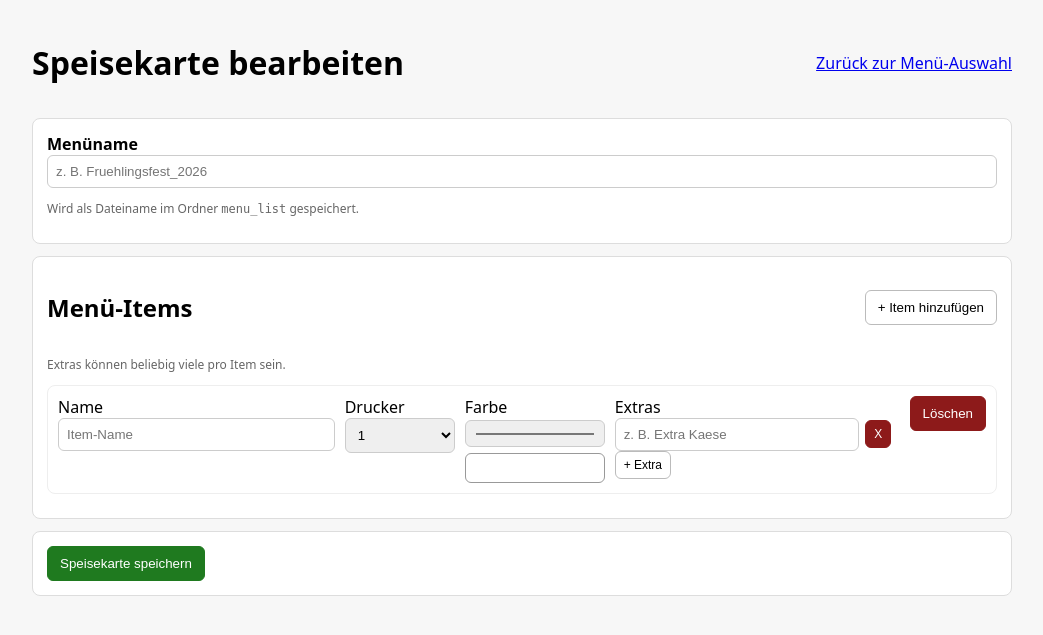
After one commit to philipp-btz/kitchenhelper, a Flask app: page /menus/editor in a window 1280 px wide. The commit adds this page. Shown: the top 635 px of the page, without its empty margins (118-1161 px from the left). Run offline with Flask 3, Linux system fonts and the light colour scheme; parts of the project's set-up code (start-up, migrations or seed data) failed here and were passed over.

Commit message:
Menu editor and prettyer ui

```diff
--- a/app.py
+++ b/app.py
@@ -64,6 +64,7 @@ printer_dict = config.get("printer_dict", {})
 logging.info(f"printer_dict: {printer_dict}")
 
 app = Flask(__name__)
+MENU_DIR = os.path.join(os.path.dirname(__file__), 'menu_list')
 
 
 def update_order(
@@ -179,13 +180,122 @@ def menus_view() -> Any:
     # list available menu files from the `menu_list` folder
     files = mp.list_menu_files()
     menus = []
-    base_dir = os.path.join(os.path.dirname(__file__), 'menu_list')
     for f in files:
         if f.lower().endswith('.json'):
             menus.append({'file': f, 'title': os.path.splitext(f)[0]})
     # optional confirmation from query string
     selected = request.args.get('selected')
-    return render_template('menu_selector.html', menus=menus, selected=selected)
+    saved = request.args.get('saved')
+    return render_template('menu_selector.html', menus=menus, selected=selected, saved=saved)
+
+
+def _menu_path_from_file(menu_file: str) -> Optional[str]:
+    safe_file = secure_filename(menu_file or "")
+    if not safe_file.lower().endswith(".json"):
+        return None
+    full_path = os.path.abspath(os.path.join(MENU_DIR, safe_file))
+    menu_root = os.path.abspath(MENU_DIR)
+    if not full_path.startswith(menu_root + os.sep) and full_path != menu_root:
+        return None
+    return full_path
+
+
+def _normalize_menu_item(raw: Dict[str, Any], item_id: int) -> Dict[str, Any]:
+    extras_raw = raw.get("extras", [])
+    if isinstance(extras_raw, str):
+        extras = [e.strip() for e in extras_raw.replace("\r", "").split("\n") if e.strip()]
+    elif isinstance(extras_raw, list):
+        extras = [str(e).strip() for e in extras_raw if str(e).strip()]
+    else:
+        extras = []
+    printer_raw = raw.get("printer", 1)
+    try:
+        printer = int(printer_raw)
+    except Exception:
+        printer = 1
+    printer = 1 if printer not in (1, 2) else printer
+
+    item: Dict[str, Any] = {
+        "id": item_id,
+        "name": str(raw.get("name", "")).strip(),
+        "printer": printer,
+        "extras": extras,
+    }
+    bg_color = str(raw.get("bg_color", "")).strip()
+    if bg_color:
+        item["bg_color"] = bg_color
+    return item
+
+
+@app.route('/menus/editor')
+def menus_editor() -> Any:
+    menu_file = request.args.get('menu_file', '').strip()
+    menu_name = request.args.get('menu_name', '').strip()
+    loaded_file = ""
+    items: List[Dict[str, Any]] = []
+    error = request.args.get('error')
+    if menu_file:
+        path = _menu_path_from_file(menu_file)
+        if not path or not os.path.exists(path):
+            return redirect(url_for('menus_view'))
+        try:
+            with open(path, 'r', encoding='utf-8') as f:
+                raw_items = cast(List[Dict[str, Any]], json.load(f))
+            items = [_normalize_menu_item(it, idx + 1) for idx, it in enumerate(raw_items) if isinstance(it, dict)]
+            loaded_file = os.path.basename(path)
+            if not menu_name:
+                menu_name = os.path.splitext(loaded_file)[0]
+        except Exception:
+            error = "Die ausgewählte Menüdatei konnte nicht geladen werden."
+    return render_template(
+        'menu_editor.html',
+        items=items,
+        menu_name=menu_name,
+        loaded_file=loaded_file,
+        error=error,
+    )
+
+
+@app.route('/menus/save', methods=['POST'])
+def menus_save() -> Any:
+    os.makedirs(MENU_DIR, exist_ok=True)
+    menu_name = request.form.get('menu_name', '').strip()
+    items_json = request.form.get('items_json', '').strip()
+    loaded_file = request.form.get('loaded_file', '').strip()
+
+    if not menu_name:
+        return redirect(url_for('menus_editor', menu_file=loaded_file, error="Bitte einen Menü-Namen angeben."))
+
+    filename = secure_filename(menu_name)
+    if not filename:
+        return redirect(url_for('menus_editor', menu_file=loaded_file, error="Ungültiger Menü-Name."))
+    if not filename.lower().endswith('.json'):
+        filename += '.json'
+
+    target_path = _menu_path_from_file(filename)
+    if not target_path:
+        return redirect(url_for('menus_editor', menu_file=loaded_file, error="Ungültiger Dateiname."))
+
+    try:
+        raw_items = cast(List[Dict[str, Any]], json.loads(items_json)) if items_json else []
+    except Exception:
+        return redirect(url_for('menus_editor', menu_file=loaded_file, error="Menüdaten konnten nicht gelesen werden."))
+
+    items: List[Dict[str, Any]] = []
+    for raw in raw_items:
+        if not isinstance(raw, dict):
+            continue
+        normalized = _normalize_menu_item(raw, len(items) + 1)
+        if normalized["name"]:
+            items.append(normalized)
+
+    if not items:
+        return redirect(url_for('menus_editor', menu_file=loaded_file, error="Bitte mindestens ein Menü-Item mit Namen anlegen."))
+
+    with open(target_path, 'w', encoding='utf-8') as f:
+        json.dump(items, f, ensure_ascii=False, indent=2)
+
+    return redirect(url_for('menus_view', selected=os.path.splitext(filename)[0], saved=filename))
 
 
 @app.route('/menus/select', methods=['POST'])
--- /dev/null
+++ b/templates/menu_editor.html
@@ -0,0 +1,176 @@
+<!doctype html>
+<html lang="de">
+  <head>
+    <meta charset="utf-8">
+    <meta name="viewport" content="width=device-width, initial-scale=1">
+    <title>Speisekarte bearbeiten</title>
+    <style>
+      body{font-family:system-ui,Arial;margin:20px;background:#f7f7f7}
+      .wrap{max-width:980px;margin:0 auto}
+      .top{display:flex;justify-content:space-between;gap:12px;align-items:center;flex-wrap:wrap}
+      .card{background:#fff;border:1px solid #ddd;border-radius:8px;padding:14px;margin-top:12px}
+      .item{display:grid;grid-template-columns:2fr 110px 140px 2fr auto;gap:10px;align-items:start;margin-bottom:10px;padding:10px;border:1px solid #eee;border-radius:8px}
+      .item input,.item select,input[type="text"]{padding:8px;border:1px solid #ccc;border-radius:6px;width:100%;box-sizing:border-box}
+      .muted{font-size:12px;color:#666}
+      .btn{padding:9px 12px;border:1px solid #bbb;border-radius:6px;background:#fff;cursor:pointer}
+      .btn.primary{background:#1f7a1f;color:#fff;border-color:#1f7a1f}
+      .btn.danger{background:#8d1a1a;color:#fff;border-color:#8d1a1a}
+      .btn.small{padding:6px 8px;font-size:12px}
+      .err{padding:10px;border:1px solid #f0b7b7;background:#ffeaea;border-radius:6px;color:#7c1111}
+      .extras-list{display:flex;flex-direction:column;gap:6px}
+      .extra-row{display:flex;gap:6px;align-items:center}
+      .extra-row input{flex:1}
+      .color-preview{margin-top:6px;height:28px;border-radius:6px;border:1px solid #999}
+      @media (max-width:860px){
+        .item{grid-template-columns:1fr}
+      }
+    </style>
+  </head>
+  <body>
+    <div class="wrap">
+      <div class="top">
+        <h1>Speisekarte bearbeiten</h1>
+        <p><a href="/menus">Zurück zur Menü-Auswahl</a></p>
+      </div>
+
+      {% if error %}
+      <div class="err">{{ error }}</div>
+      {% endif %}
+
+      <form method="post" action="/menus/save" id="menu-form">
+        <div class="card">
+          <label for="menu_name"><strong>Menüname</strong></label>
+          <input id="menu_name" name="menu_name" type="text" value="{{ menu_name }}" placeholder="z. B. Fruehlingsfest_2026" required />
+          <p class="muted">Wird als Dateiname im Ordner <code>menu_list</code> gespeichert.</p>
+          <input type="hidden" name="loaded_file" value="{{ loaded_file }}" />
+          <input type="hidden" name="items_json" id="items_json" />
+        </div>
+
+        <div class="card">
+          <div class="top">
+            <h2>Menü-Items</h2>
+            <button type="button" id="add-item" class="btn">+ Item hinzufügen</button>
+          </div>
+          <p class="muted">Extras können beliebig viele pro Item sein.</p>
+          <div id="items-list"></div>
+        </div>
+
+        <div class="card">
+          <button type="submit" class="btn primary">Speisekarte speichern</button>
+        </div>
+      </form>
+    </div>
+
+    <template id="item-template">
+      <div class="item">
+        <div>
+          <label>Name</label>
+          <input class="field-name" type="text" placeholder="Item-Name" required />
+        </div>
+        <div>
+          <label>Drucker</label>
+          <select class="field-printer">
+            <option value="1">1</option>
+            <option value="2">2</option>
+          </select>
+        </div>
+        <div>
+          <label>Farbe</label>
+          <input class="field-bg" type="color" value="#ffffff" />
+          <div class="color-preview"></div>
+        </div>
+        <div>
+          <label>Extras</label>
+          <div class="extras-list"></div>
+          <button type="button" class="btn small add-extra">+ Extra</button>
+        </div>
+        <div>
+          <label>&nbsp;</label>
+          <button type="button" class="btn danger remove-item">Löschen</button>
+        </div>
+      </div>
+    </template>
+
+    <script>
+      const existingItems = {{ items|tojson }};
+      const list = document.getElementById('items-list');
+      const tpl = document.getElementById('item-template');
+
+      function addExtraRow(extrasList, value){
+        const row = document.createElement('div');
+        row.className = 'extra-row';
+        const input = document.createElement('input');
+        input.type = 'text';
+        input.className = 'field-extra';
+        input.placeholder = 'z. B. Extra Kaese';
+        input.value = value || '';
+        const remove = document.createElement('button');
+        remove.type = 'button';
+        remove.className = 'btn small danger';
+        remove.textContent = 'X';
+        remove.addEventListener('click', () => row.remove());
+        row.appendChild(input);
+        row.appendChild(remove);
+        extrasList.appendChild(row);
+      }
+
+      function addItemRow(item){
+        const node = tpl.content.cloneNode(true);
+        const row = node.querySelector('.item');
+        row.querySelector('.field-name').value = item?.name || '';
+        row.querySelector('.field-printer').value = String(item?.printer || 1);
+        const colorInput = row.querySelector('.field-bg');
+        const colorPreview = row.querySelector('.color-preview');
+        colorInput.value = item?.bg_color || '#ffffff';
+        colorPreview.style.backgroundColor = colorInput.value;
+        colorInput.addEventListener('input', () => {
+          colorPreview.style.backgroundColor = colorInput.value;
+        });
+        const extrasList = row.querySelector('.extras-list');
+        const extras = item?.extras || [];
+        if (extras.length){
+          extras.forEach(ex => addExtraRow(extrasList, ex));
+        } else {
+          addExtraRow(extrasList, '');
+        }
+        row.querySelector('.add-extra').addEventListener('click', () => addExtraRow(extrasList, ''));
+        row.querySelector('.remove-item').addEventListener('click', () => row.remove());
+        list.appendChild(row);
+      }
+
+      if (existingItems.length){
+        existingItems.forEach(addItemRow);
+      } else {
+        addItemRow({name: '', printer: 1, bg_color: '#ffffff', extras: []});
+      }
+
+      document.getElementById('add-item').addEventListener('click', () => {
+        addItemRow({name: '', printer: 1, bg_color: '#ffffff', extras: []});
+      });
+
+      document.getElementById('menu-form').addEventListener('submit', (ev) => {
+        const rows = Array.from(document.querySelectorAll('.item'));
+        const items = rows.map((row, idx) => {
+          const extras = Array.from(row.querySelectorAll('.field-extra'))
+            .map(input => (input.value || '').trim())
+            .filter(Boolean);
+          return {
+            id: idx + 1,
+            name: (row.querySelector('.field-name').value || '').trim(),
+            printer: Number(row.querySelector('.field-printer').value || 1),
+            bg_color: row.querySelector('.field-bg').value || '',
+            extras
+          };
+        });
+
+        const hasName = items.some(it => it.name);
+        if (!hasName) {
+          ev.preventDefault();
+          alert('Bitte mindestens ein Menü-Item mit Namen eintragen.');
+          return;
+        }
+        document.getElementById('items_json').value = JSON.stringify(items);
+      });
+    </script>
+  </body>
+</html>
```
Also changed, not shown: templates/menu_selector.html (+50 -11 lines).
